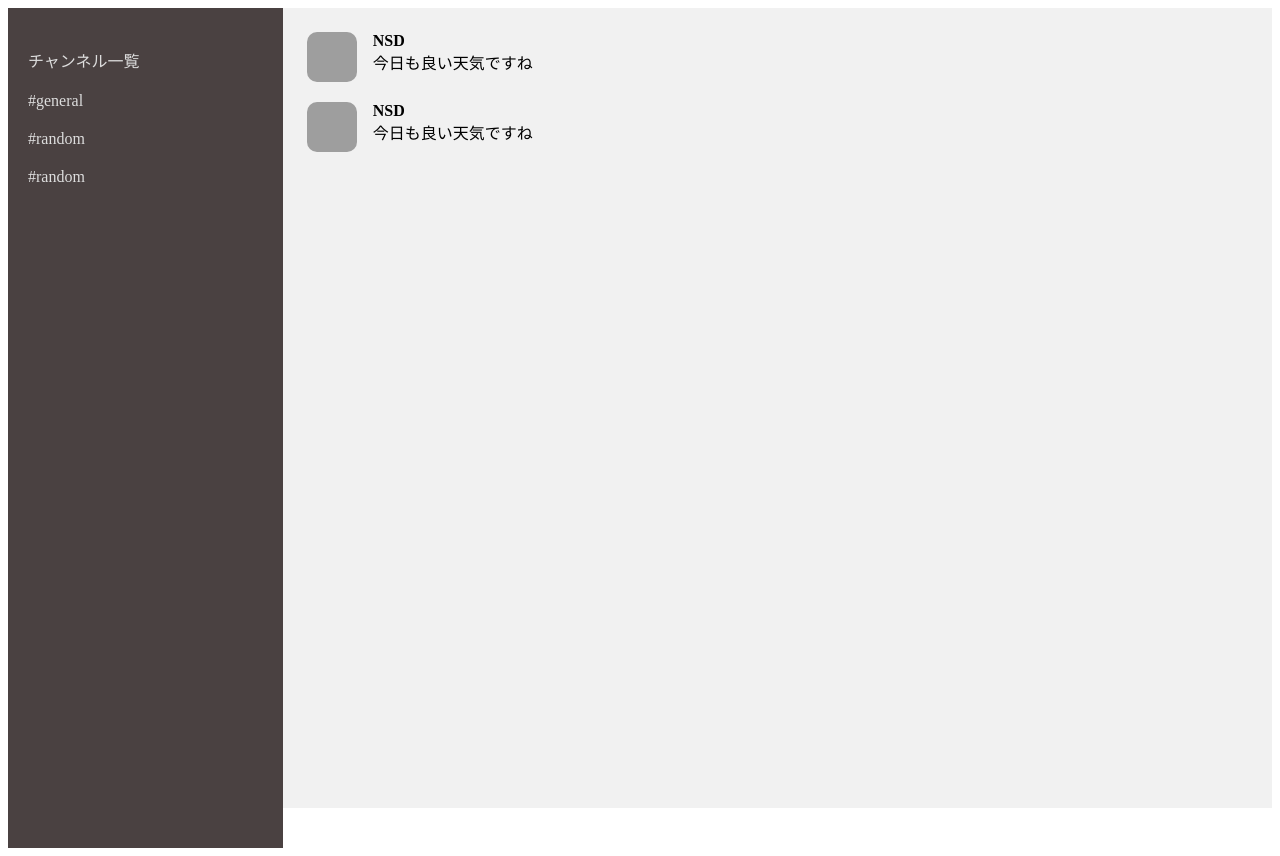
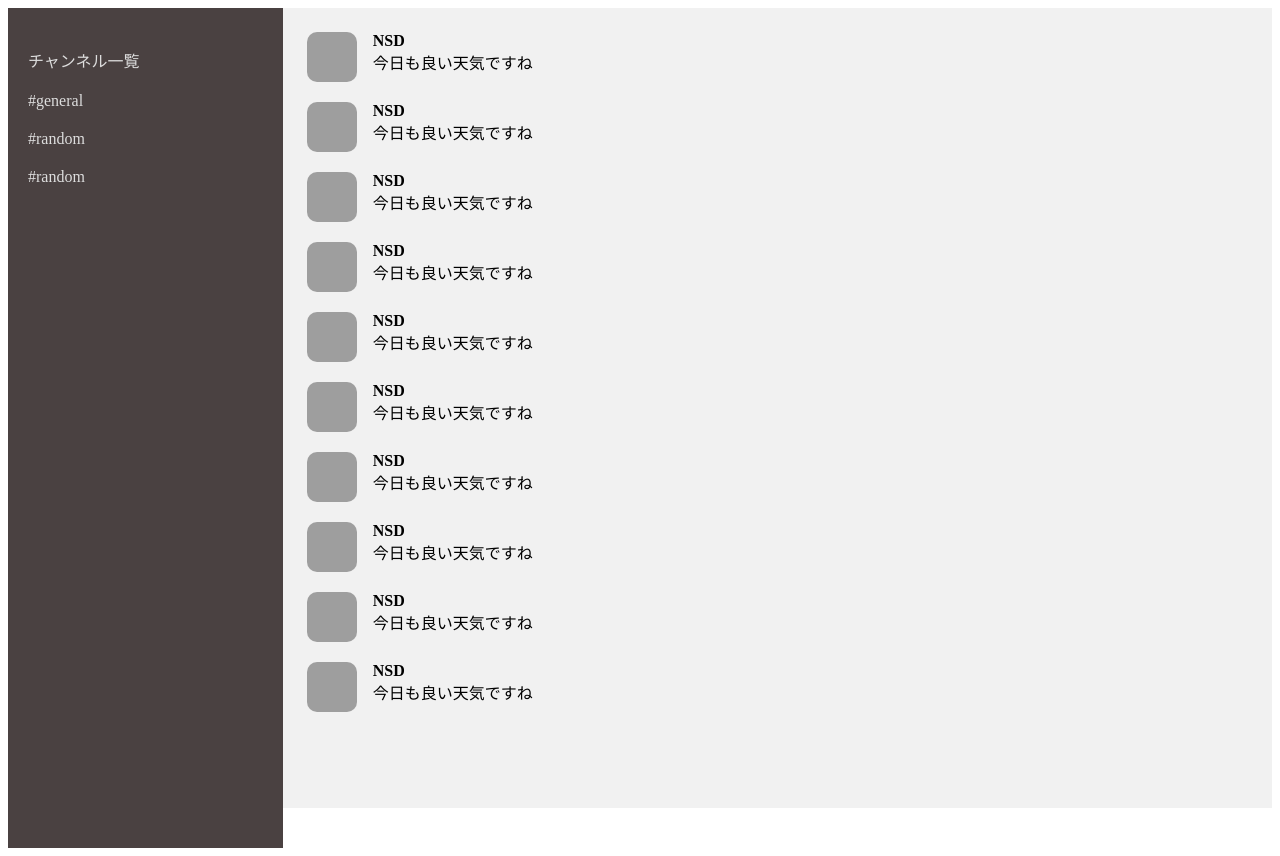
Before and after one commit to nisshi-dev/slack-clone-app, a Nuxt app: page / in a window 1280 px wide. Built offline with nearby package versions, Linux system fonts and the light colour scheme; grey boxes are pictures that could not be loaded.

Commit message:
入力エリアを作成し、チャットを複数生成しスクロールできるか確認した

```diff
--- a/components/Messages.vue
+++ b/components/Messages.vue
@@ -1,7 +1,8 @@
 <template>
   <div class="chats-container">
-    <message />
-    <message />
+    <div v-for="item in 15" :key="item.number">
+      <message />
+    </div>
   </div>
 </template>
 
--- a/pages/index.vue
+++ b/pages/index.vue
@@ -1,6 +1,9 @@
 <template>
   <div class="container">
-    <messages />
+    <div class="chats-layout">
+      <messages />
+    </div>
+    <div class="input-layout" />
   </div>
 </template>
 
@@ -15,4 +18,16 @@ export default {
 </script>
 
 <style scoped>
+  .container {
+    height: 100%;
+  }
+
+  .chats-layout {
+    overflow: scroll;
+    height: 90%;
+  }
+
+  .input-layout {
+    height: 10%;
+  }
 </style>
```
